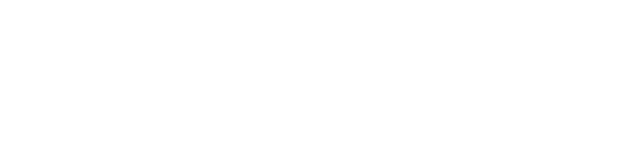
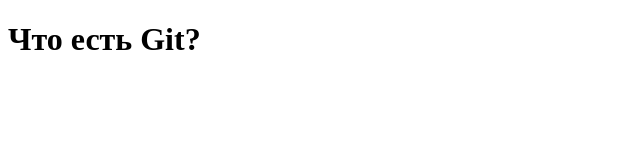
Before and after one commit to ar210998/Project_10_Trainig, a plain HTML site: page src/index.html in a window 1280 px wide. Shown: the whole page, without its empty margins (0-640 px from the left). Drawn offline with Linux system fonts and the light colour scheme.

Commit message:
second commit

```diff
--- a/src/index.html
+++ b/src/index.html
@@ -3,9 +3,11 @@
 <head>
     <meta charset="UTF-8">
     <meta name="viewport" content="width=device-width, initial-scale=1.0">
-    <title>Document</title>
+    <title>Git</title>
 </head>
 <body>
-
+    <h1>
+        Что есть Git?
+    </h1>
 </body>
 </html>
```
